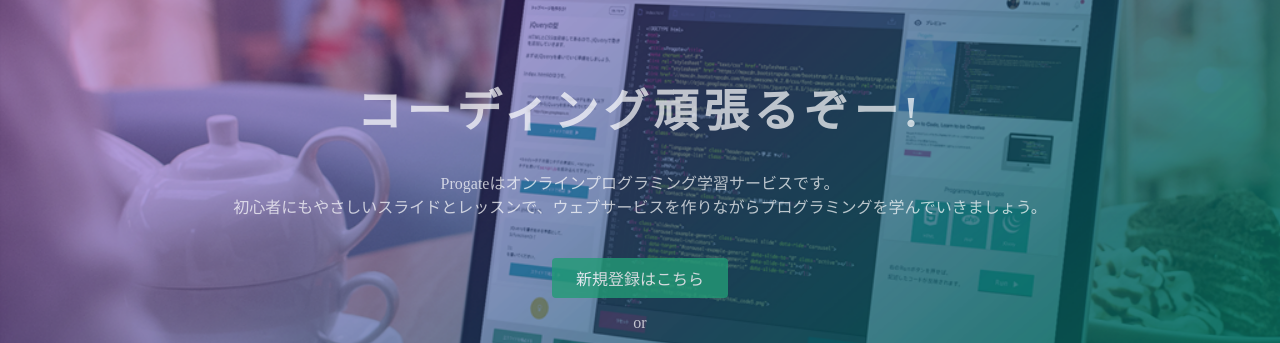
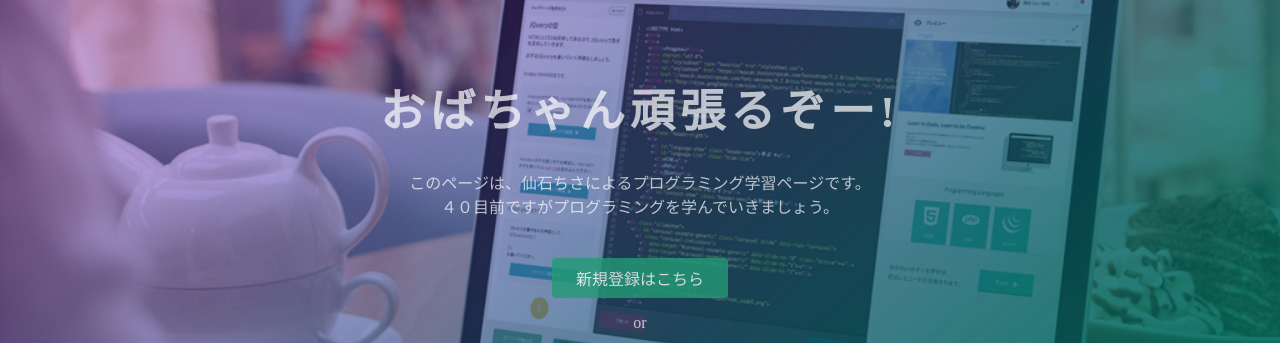
Before and after one commit to sushinoko2020/prog-8.github.io, a plain HTML site: page index.html in a window 1280 px wide. Shown: the part 135-478 px from the top of the page. Drawn offline with Linux system fonts and the light colour scheme.

Commit message:
Update index.html

```diff
--- a/index.html
+++ b/index.html
@@ -23,8 +23,8 @@
   </header>
   <div class="top-wrapper">
     <div class="container">
-      <h1>コーディング頑張るぞー!</h1>
-      <p>Progateはオンラインプログラミング学習サービスです。<br>初心者にもやさしいスライドとレッスンで、ウェブサービスを作りながらプログラミングを学んでいきましょう。</p>
+      <h1>おばちゃん頑張るぞー!</h1>
+      <p>このページは、仙石ちさによるプログラミング学習ページです。<br>４０目前ですがプログラミングを学んでいきましょう。</p>
       <div class="btn-wrapper">
         <a href="#" class="btn signup">新規登録はこちら</a>
         <p>or</p>
```
